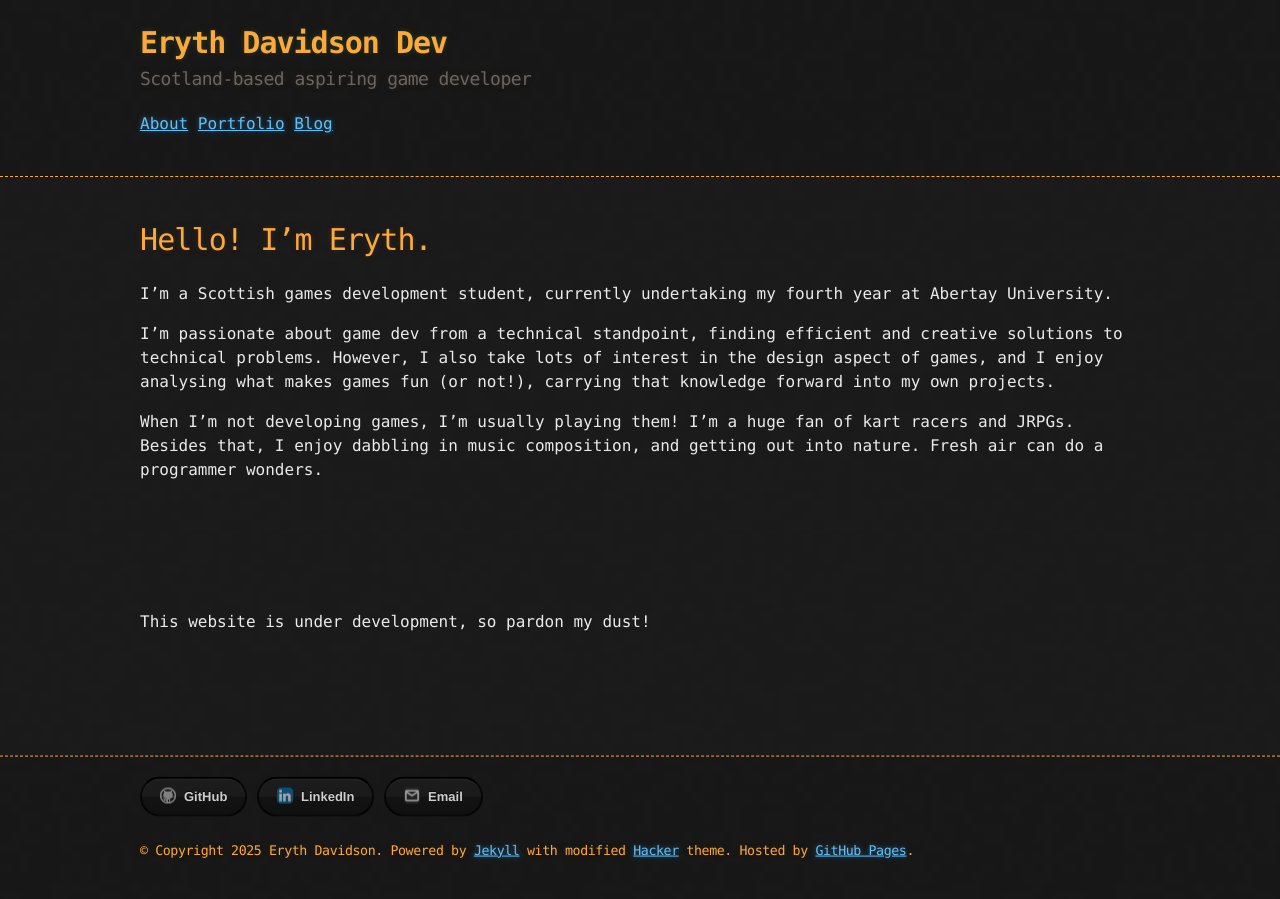
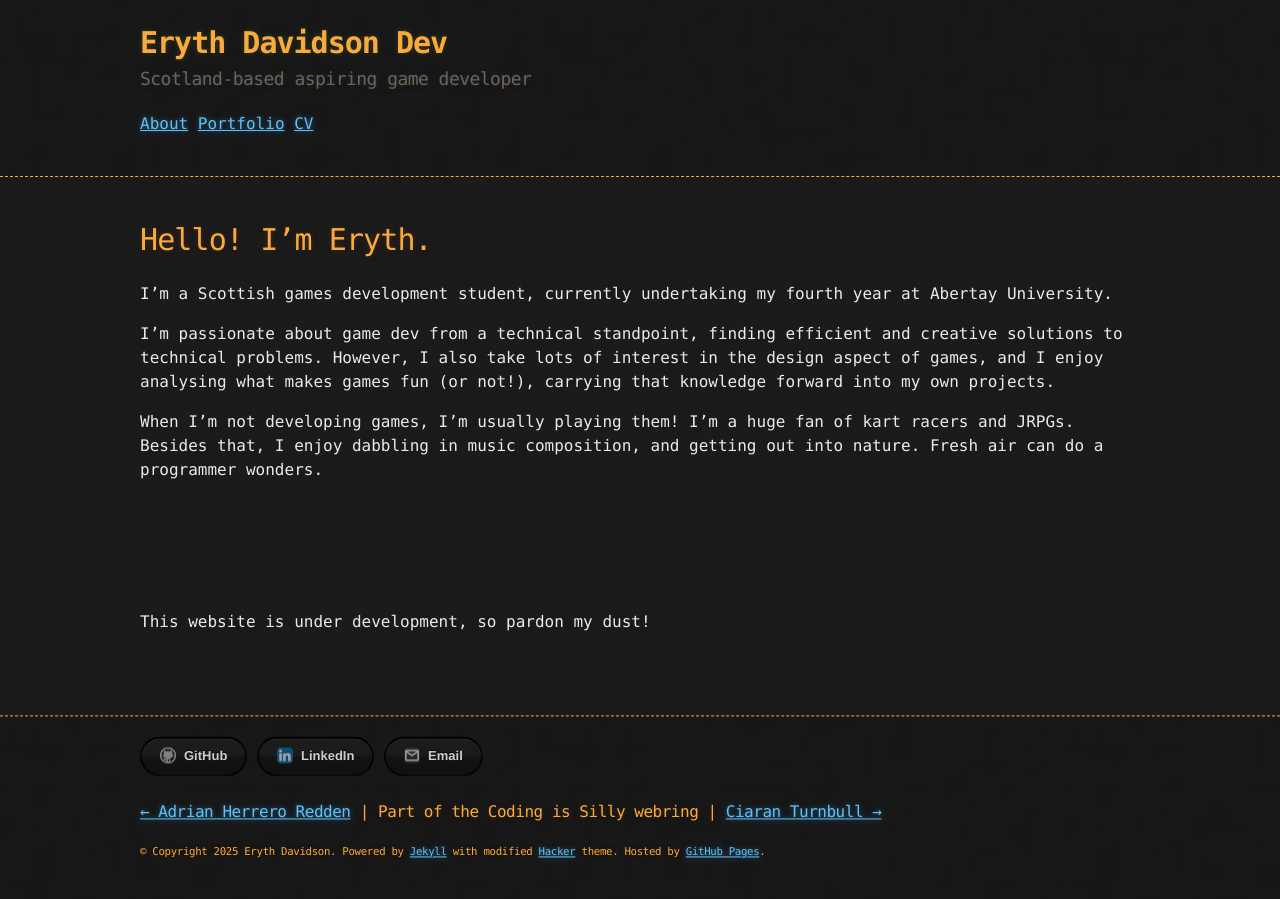
Before and after one commit to TornadoToss/tornadotoss.github.io, a Jekyll site: the page built from index.markdown, in a window 1280 px wide. Built offline with Jekyll 4.4.1, drawn with Linux system fonts in a browser that asks for light colours.

Commit message:
cv, webring, more download links

```diff
--- /dev/null
+++ b/_includes/cv.html
@@ -0,0 +1,3 @@
+<object data="/assets/pdf/ErythCV.pdf" type="application/pdf" width="100%" height="1000px">
+  <p>Your browser doesn't support viewing PDFs on webpages. You might want to <a href="myfile.pdf">download the file</a> instead?</p>
+</object>
--- a/_includes/navigation.html
+++ b/_includes/navigation.html
@@ -1,5 +1,5 @@
 <nav>
   <a href="/">About</a>
   <a href="/portfolio">Portfolio</a>
-  <a href="/blog">Blog</a>
+  <a href="/cv">CV</a>
 </nav>
--- a/_layouts/default.html
+++ b/_layouts/default.html
@@ -46,7 +46,10 @@
 	</div>
 	<br>
 	<div class="container">
-	  <h5>© Copyright 2025 Eryth Davidson. Powered by <a href="https://jekyllrb.com">Jekyll</a> with modified <a href="https://github.com/pages-themes/hacker">Hacker</a> theme. Hosted by <a href="https://pages.github.com/">GitHub Pages</a>.
+		<h4><a href="https://sites.google.com/view/ahrprogramming/home">← Adrian Herrero Redden</a> | Part of the Coding is Silly webring | <a href="https://sites.google.com/view/ciaran-at-dev/home">Ciaran Turnbull →</a></h4>
+	</div>
+	<div class="container">
+	<h6>© Copyright 2025 Eryth Davidson. Powered by <a href="https://jekyllrb.com">Jekyll</a> with modified <a href="https://github.com/pages-themes/hacker">Hacker</a> theme. Hosted by <a href="https://pages.github.com/">GitHub Pages</a>.
 	</div>
 	</footer>
   </body>
--- /dev/null
+++ b/cv.markdown
@@ -0,0 +1,5 @@
+---
+title: Blog
+layout: default
+---
+{% include cv.html %}
--- a/portfolio.markdown
+++ b/portfolio.markdown
@@ -9,7 +9,9 @@
   content="## Mixed Signals
 ### A narrative-focused puzzle game.
 
-Mixed Signals was developed in Godot, primarily using C# with some GDScript, as part of university coursework in my third year. I worked in a team of 8, as the lead programmer of two."
+Mixed Signals was developed in Godot, primarily using C# with some GDScript, as part of university coursework in my third year. I worked in a team of 8, where I was one of two programmers.
+
+I was responsible for developing many core mechanics, such as the transponding and translation minigames, overworld movement and interactions, game and progression states, dialogue, controller integration and general user interface."
   image="/assets/images/mixsig.gif"
   alt="Gameplay of Mixed Signals."
   gitlink="https://github.com/TornadoToss/315-mixed-signals"
@@ -46,6 +48,7 @@
 - Efficient object management"
   image="/assets/images/bbb.gif"
   alt="Gameplay of Broke, Breaking and Broken."
+  gitlink="https://github.com/TornadoToss/broke-breaking-broken"
 %}
 
 {% include feature-row.html
@@ -56,6 +59,7 @@
   Contains features for testing the AI's performance with a variety of tweakable parameters."
   image="/assets/images/mcts.gif"
   alt="Me playing the MCTS AI at Connect 4 (and losing)"
+  gitlink="https://github.com/TornadoToss/C4-MCTS"
 %}
 
 {% include feature-row.html
```
Also changed, not shown: 1 other file. Lines whose indentation alone changed are shown as unchanged.
